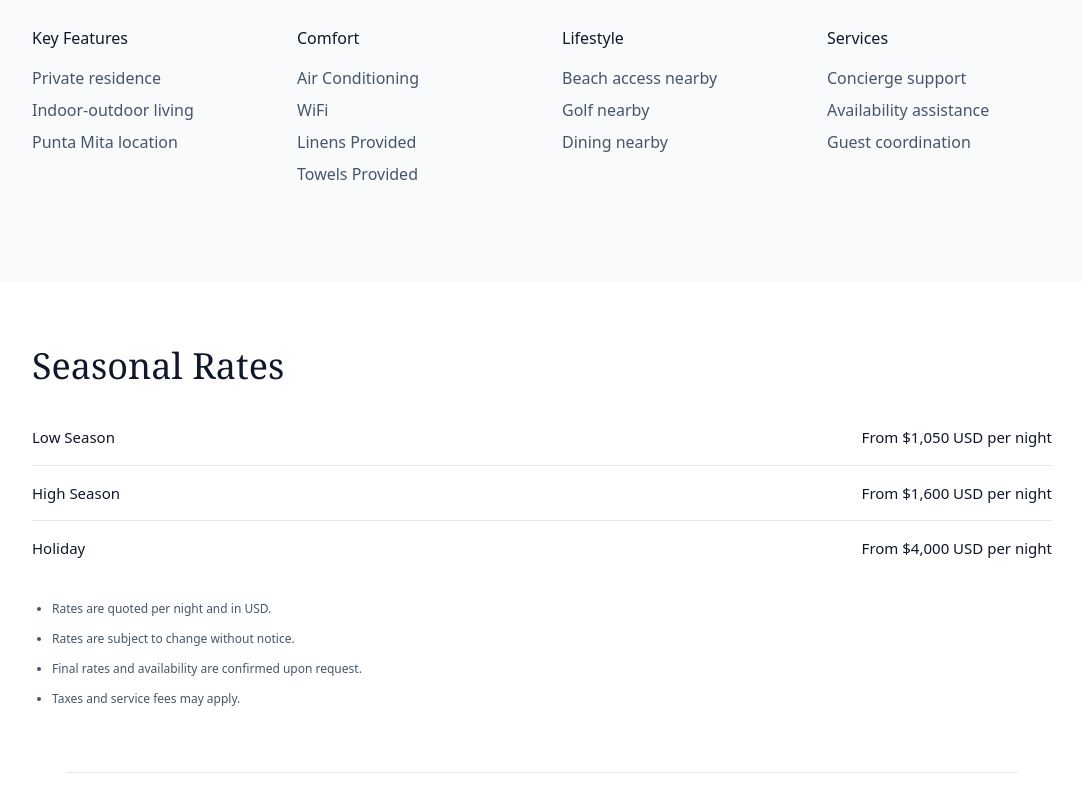
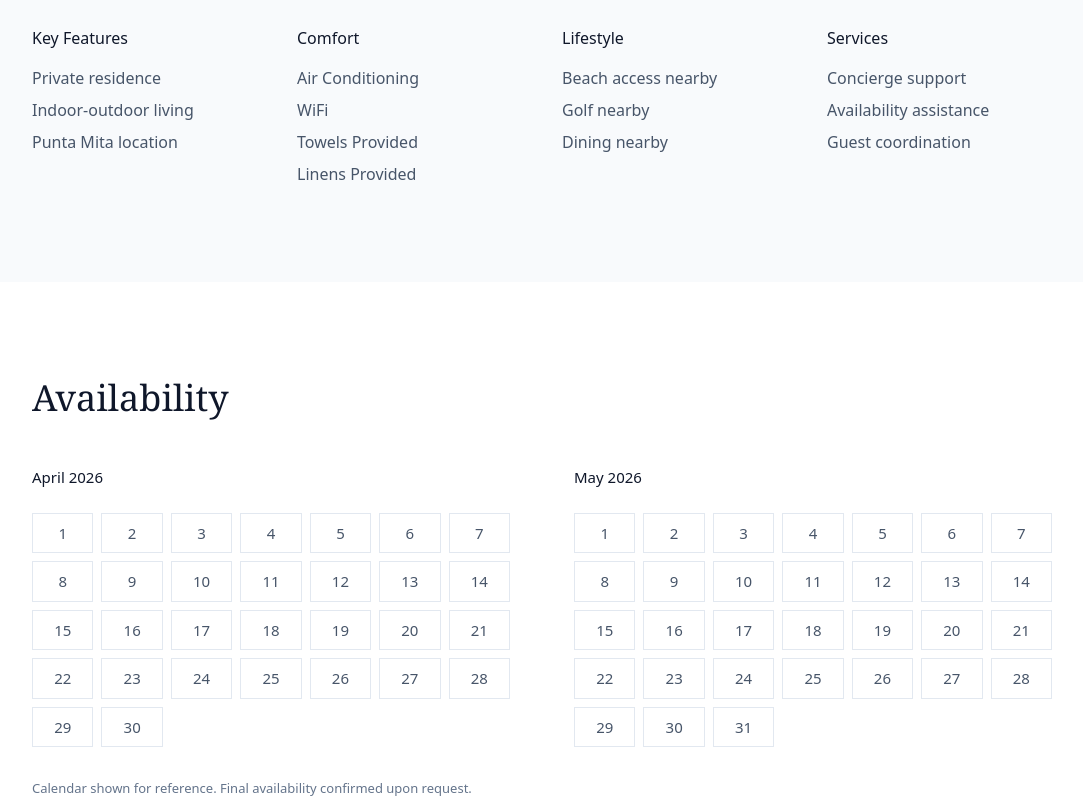
Before and after one commit to jfmichel86/Beyond-traveling-site-new-71, a Next.js app: page /properties/las-palmas-28 in a window 1280 px wide. Shown: the part 2140-2940 px from the top of the page, without its empty margins (98-1181 px from the left). Built offline with nearby package versions, Linux system fonts and the light colour scheme.

Commit message:
Update page.tsx

```diff
--- a/app/properties/las-palmas-28/page.tsx
+++ b/app/properties/las-palmas-28/page.tsx
@@ -158,8 +158,8 @@ export default function Page() {
 
             <div className="mt-10 grid md:grid-cols-1 gap-8 text-slate-800">
               <ul className="space-y-3 text-slate-800 list-disc pl-5">
+                <li>Daily cleaning</li>
                 <li>Concierge services</li>
-                <li>Daily cleaning</li>
                 <li>Access to Punta Mita amenities</li>
                 <li>Availability confirmed upon request</li>
               </ul>
@@ -189,8 +189,8 @@ export default function Page() {
                 <ul className="mt-4 space-y-2 text-slate-600">
                   <li>Air Conditioning</li>
                   <li>WiFi</li>
+                  <li>Towels Provided</li>
                   <li>Linens Provided</li>
-                  <li>Towels Provided</li>
                 </ul>
               </div>
 
@@ -215,8 +215,45 @@ export default function Page() {
           </div>
         </section>
 
+        {/* AVAILABILITY */}
+        <section className="py-16 md:py-24 bg-white">
+          <div className="mx-auto max-w-[1100px] px-6 md:px-10">
+            <h2 className="font-serif text-3xl md:text-4xl text-slate-900">
+              Availability
+            </h2>
+
+            <div className="mt-12 grid md:grid-cols-2 gap-16 text-[15px]">
+              <div>
+                <h3 className="font-medium text-slate-900 mb-6">April 2026</h3>
+                <div className="grid grid-cols-7 gap-2 text-center text-slate-600">
+                  {Array.from({ length: 30 }, (_, i) => (
+                    <div key={i} className="py-2 border border-slate-200">
+                      {i + 1}
+                    </div>
+                  ))}
+                </div>
+              </div>
+
+              <div>
+                <h3 className="font-medium text-slate-900 mb-6">May 2026</h3>
+                <div className="grid grid-cols-7 gap-2 text-center text-slate-600">
+                  {Array.from({ length: 31 }, (_, i) => (
+                    <div key={i} className="py-2 border border-slate-200">
+                      {i + 1}
+                    </div>
+                  ))}
+                </div>
+              </div>
+            </div>
+
+            <p className="mt-8 text-[13px] text-slate-500">
+              Calendar shown for reference. Final availability confirmed upon request.
+            </p>
+          </div>
+        </section>
+
         {/* RATES */}
-        <section className="py-12 md:py-16 bg-white">
+        <section className="py-12 md:py-16 bg-slate-50">
           <div className="mx-auto max-w-[1100px] px-6 md:px-10">
             <h2 className="font-serif text-3xl md:text-4xl text-slate-900">
               Seasonal Rates
```
Lines whose indentation alone changed are shown as unchanged.
